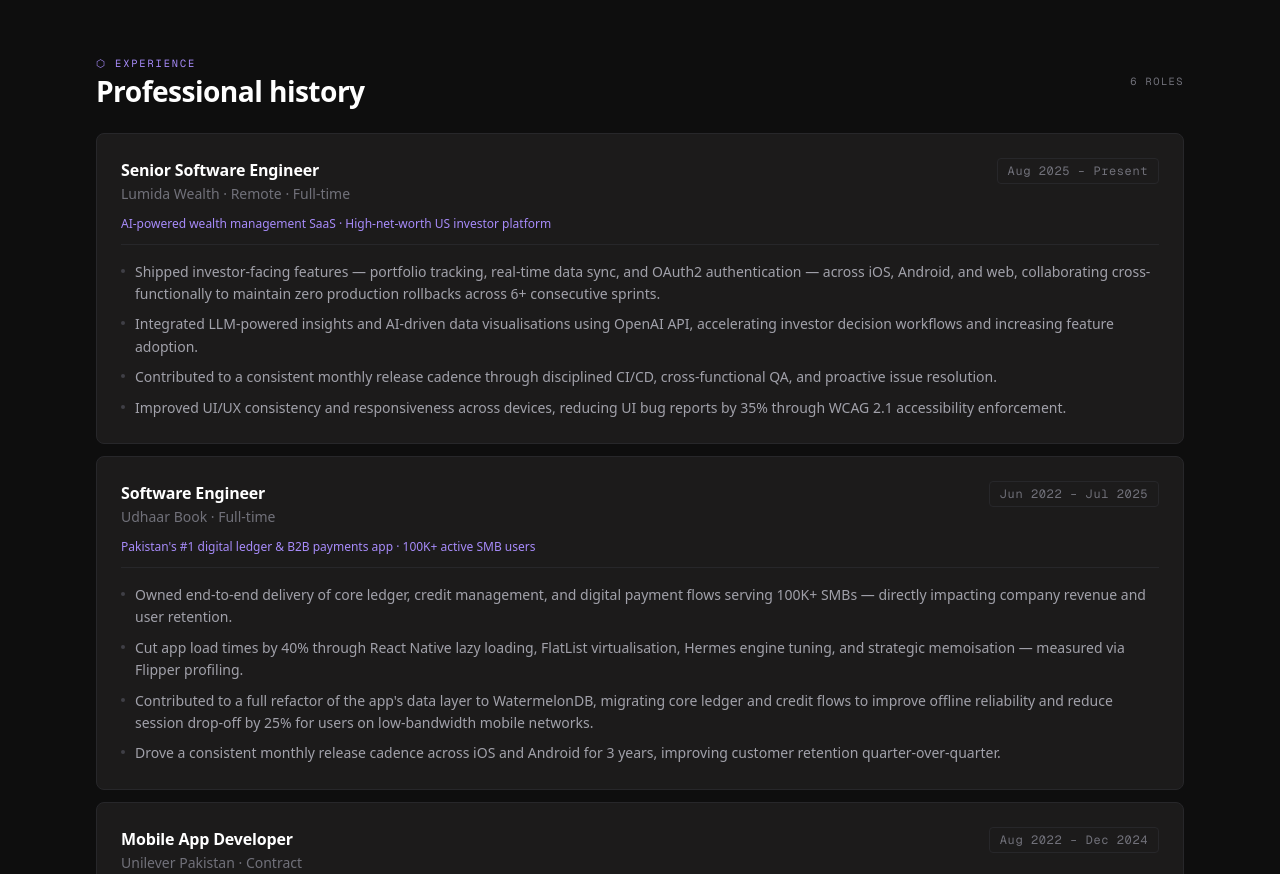
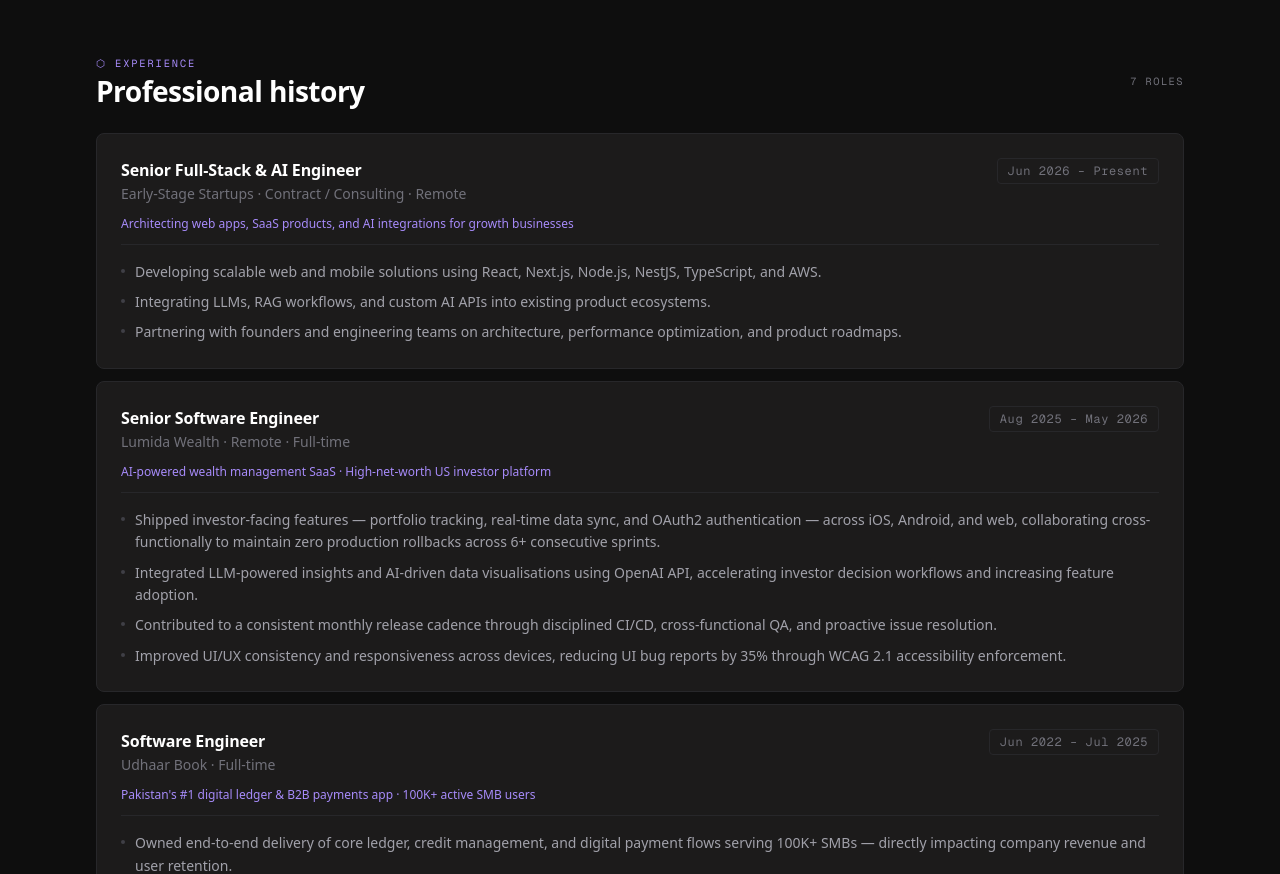
Before and after one commit to GhulamMustufa/ghulam_resume, a Next.js app: page / in a window 1280 px wide. Shown: the part 6140-7014 px from the top of the page. Built offline with nearby package versions, Linux system fonts and the light colour scheme.

Commit message:
feat: add Senior Full-Stack & AI Engineer role and update Lumida Wealth tenure in portfolio data

```diff
--- a/src/data/portfolioData.ts
+++ b/src/data/portfolioData.ts
@@ -216,9 +216,21 @@
 /* 6 roles — Cloud Coherence and Independent Clients removed to match resume focus */
 export const experiences: Experience[] = [
   {
+    role: 'Senior Full-Stack & AI Engineer',
+    company: 'Early-Stage Startups',
+    period: 'Jun 2026 – Present',
+    mode: 'Contract / Consulting · Remote',
+    highlight: 'Architecting web apps, SaaS products, and AI integrations for growth businesses',
+    outcomes: [
+      'Developing scalable web and mobile solutions using React, Next.js, Node.js, NestJS, TypeScript, and AWS.',
+      'Integrating LLMs, RAG workflows, and custom AI APIs into existing product ecosystems.',
+      'Partnering with founders and engineering teams on architecture, performance optimization, and product roadmaps.',
+    ],
+  },
+  {
     role: 'Senior Software Engineer',
     company: 'Lumida Wealth',
-    period: 'Aug 2025 – Present',
+    period: 'Aug 2025 – May 2026',
     mode: 'Remote · Full-time',
     highlight: 'AI-powered wealth management SaaS · High-net-worth US investor platform',
     outcomes: [
```
